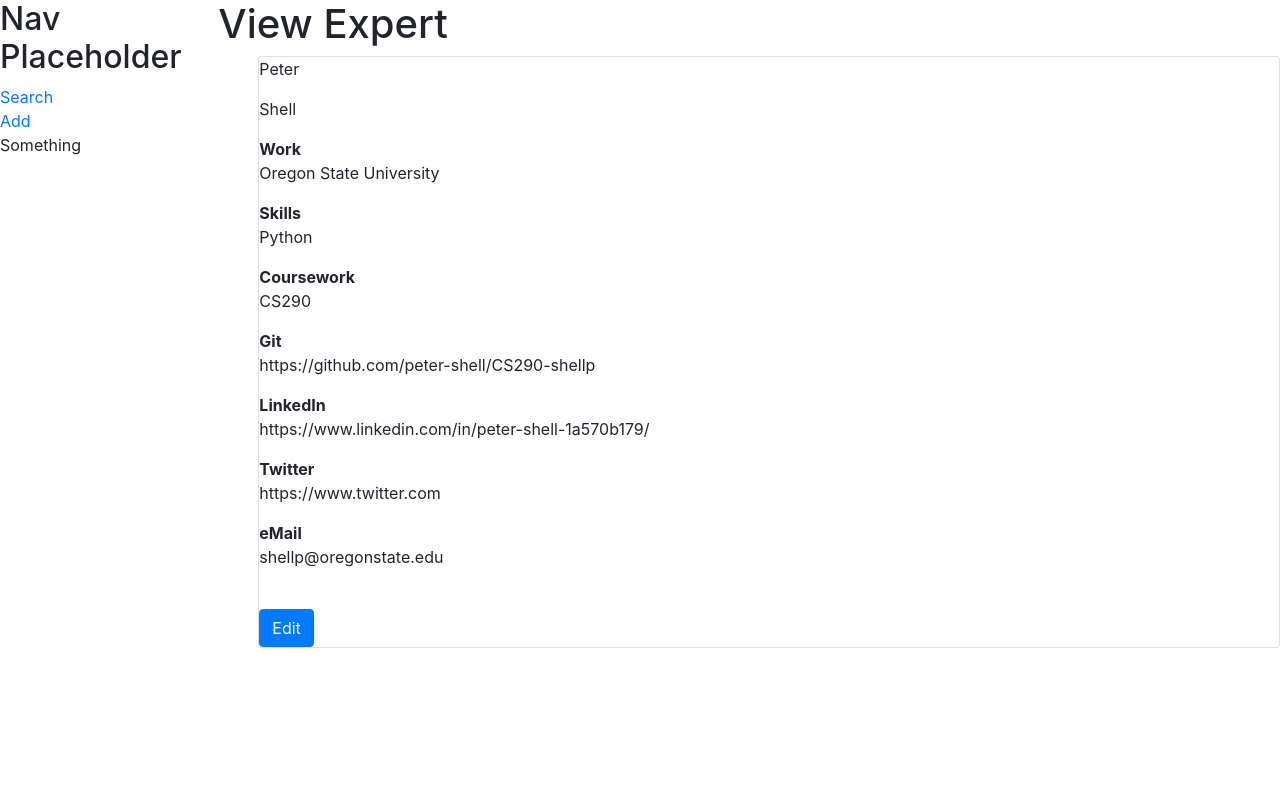
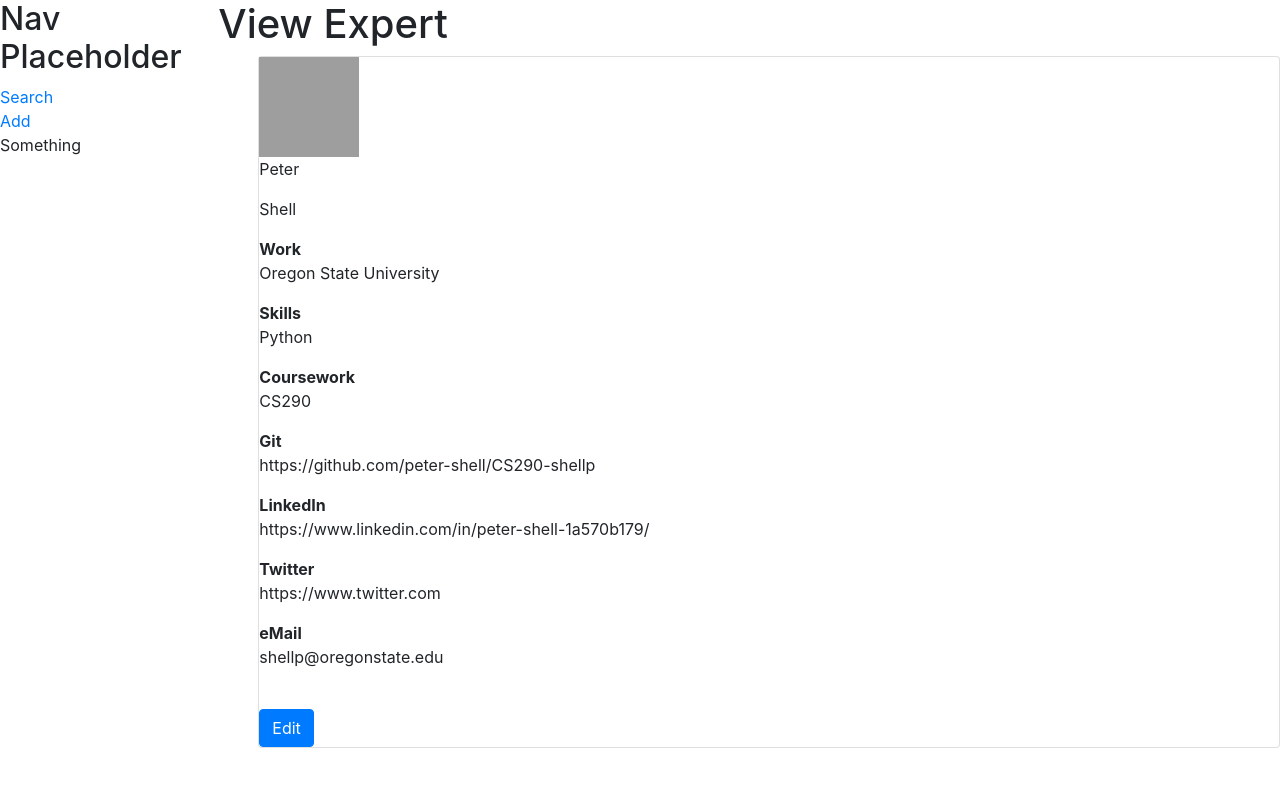
Before and after one commit to sorgek/AlchemyExpertFinder, a Django app: page /1/ in a window 1280 px wide. Shown: the top 787 px of the page. Run offline with Django 3.2, Linux system fonts and the light colour scheme; data comes from the database, SQL or seed files in the repository; some libraries are stand-ins or nearby versions; grey boxes are pictures that could not be loaded.

Commit message:
adds a static expert profile photo

```diff
--- a/expertFinder/templates/display_expert.html
+++ b/expertFinder/templates/display_expert.html
@@ -5,13 +5,15 @@
 {% endblock %}
 
 {% block body %}
+
     <h1>View Expert</h1>
 
     <ul>
        <div class="card mb-2">
            <dl>
-               <p class="card-text">{{ expert.firstName }}</p>
-               <p class="card-text">{{ expert.lastName }}</p>
+               <img src="https://www.pngitem.com/pimgs/m/146-1468843_profile-icon-orange-png-transparent-png.png" width=100 height=100 alt="Expert profile picture">
+               <p class="card-text-name">{{ expert.firstName }}</p>
+               <p class="card-text-name">{{ expert.lastName }}</p>
                <dt>Work</dt>
                <dl class="card-text">{{ expert.organization }}</dl>
                <dt>Skills</dt>
```
